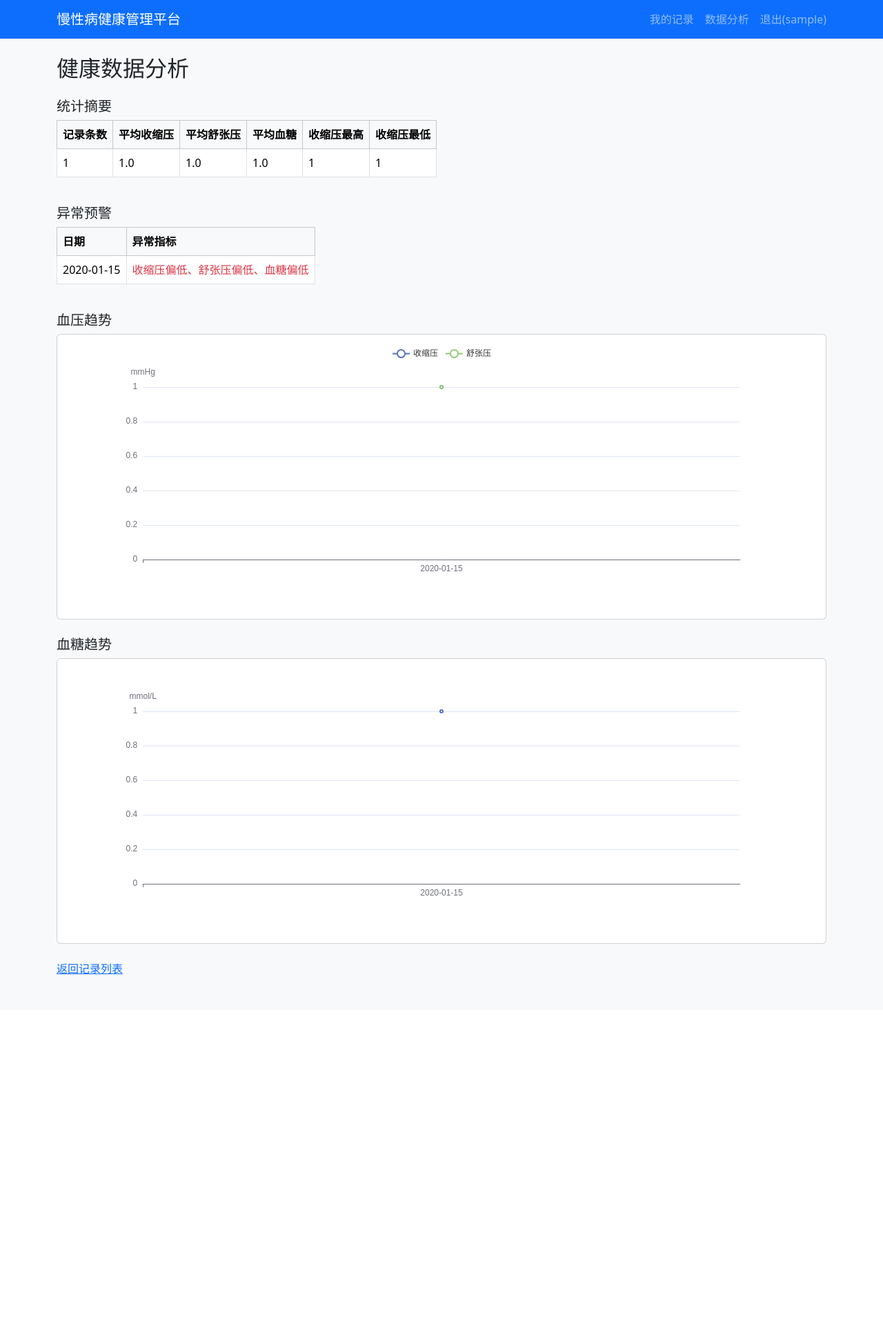
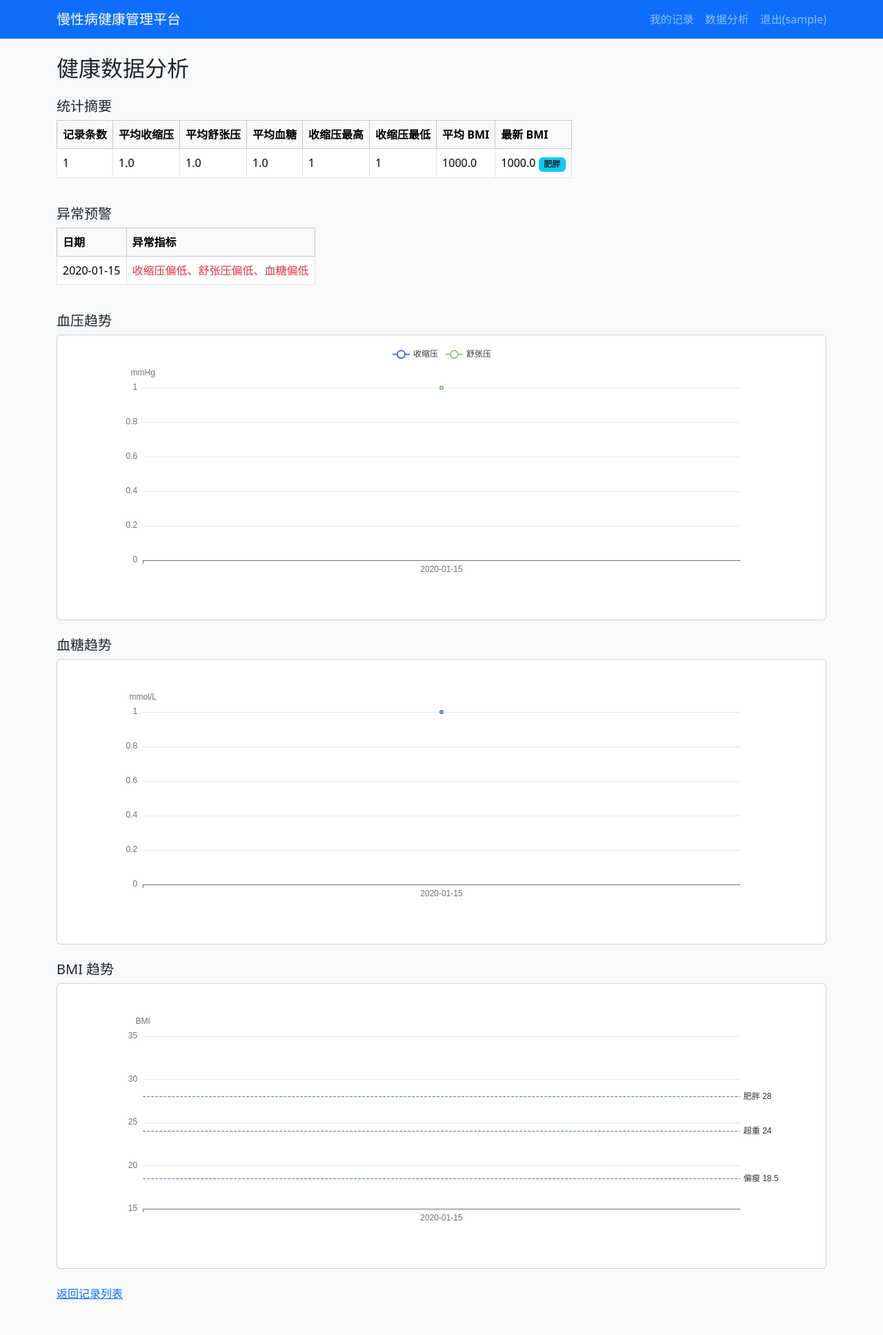
Before and after one commit to wsdbluo/Chronic-Disease-Health-Data-Management-and-Analysis-Platform, a Flask app: page /analysis in a window 1280 px wide. Shown: the whole page at 69% size. Before the commit the page ends 1412 px from the top, so only its background shows below. Run offline with Flask 3, Linux system fonts and the light colour scheme; a user stored in the database is signed in; tables that the repository leaves empty hold one stand-in row (values such as "Sample post"); some libraries are stand-ins or nearby versions.

Commit message:
feat: 新增身高字段与BMI趋势分析,支持新增记录默认回填上次数值

```diff
--- a/app/blueprints/records.py
+++ b/app/blueprints/records.py
@@ -1,4 +1,4 @@
-from datetime import datetime
+from datetime import datetime, date
 
 from flask import Blueprint, render_template, request, redirect, url_for, flash
 from flask_login import login_required, current_user
@@ -33,15 +33,18 @@ def parse_record_form(form):
         glucose = to_float(form.get("blood_glucose"))
         heart = to_int(form.get("heart_rate"))
         weight = to_float(form.get("weight"))
+        height = to_float(form.get("height"))
     except ValueError:
         return None, "数值格式不正确,请检查"
 
+    #范围校验
     ranges = [
         (systolic, "收缩压", 0, 300),
         (diastolic, "舒张压", 0, 200),
         (glucose, "血糖", 0, 50),
         (heart, "心率", 0, 300),
         (weight, "体重", 0, 500),
+        (height, "身高", 50, 300),
     ]
     for value, name, low, high in ranges:
         if value is not None and not (low < value < high):
@@ -54,14 +57,72 @@ def parse_record_form(form):
         "blood_glucose": glucose,
         "heart_rate": heart,
         "weight": weight,
+        "height": height,
         "note": form.get("note"),
     }
     return values, None
+
+
+# 新增记录时,这些指标会自动带出「上次填过的值」
+PREFILL_FIELDS = [
+    "systolic_bp",
+    "diastolic_bp",
+    "blood_glucose",
+    "heart_rate",
+    "weight",
+    "height",
+]
+
+
+def last_values(user_id):
+    """取该用户每个指标「最近一次填过的值」,用于新增记录时预填"""
+    prev = {name: None for name in PREFILL_FIELDS}
+    missing = set(PREFILL_FIELDS)
+
+    records = (
+        HealthRecord.query
+        .filter_by(user_id=user_id)
+        .order_by(HealthRecord.record_date.desc(), HealthRecord.id.desc())
+        .all()
+    )
+
+    for r in records:
+        for name in list(missing):
+            value = getattr(r, name)
+            if value is not None:
+                prev[name] = value
+                missing.discard(name)
+        if not missing:
+            break
+
+    return prev
+
 
 def average(values):
     """计算平均值,自动跳过空值"""
     vals = [v for v in values if v is not None]
     return round(sum(vals) / len(vals), 1) if vals else None
+
+
+
+def calc_bmi(weight, height):
+    """BMI = 体重(kg) / 身高(m)²;数据不全时返回 None"""
+    if not weight or not height:
+        return None
+    return round(weight / (height / 100) ** 2, 1)
+
+
+def bmi_level(bmi):
+    """按中国成人标准给出 BMI 等级"""
+    if bmi is None:
+        return None
+    if bmi < 18.5:
+        return "偏瘦"
+    if bmi < 24:
+        return "正常"
+    if bmi < 28:
+        return "超重"
+    return "肥胖"
 
 
 def check_alerts(record):
@@ -83,6 +144,7 @@ def check_alerts(record):
         elif record.blood_glucose < 3.9:
             alerts.append("血糖偏低")
     return alerts
+
 
 @records_bp.route("/records")
 @login_required         # ② 要求登录
@@ -114,7 +176,11 @@ def add_record():
         flash("记录添加成功!")
         return redirect(url_for("records.list_records"))
 
-    return render_template("records/add.html")
+    return render_template(
+        "records/add.html",
+        prev=last_values(current_user.id),
+        today=date.today().isoformat(),
+    )
 
 
 @records_bp.route("/records/<int:record_id>/edit", methods=["GET", "POST"])
@@ -136,6 +202,7 @@ def edit_record(record_id):
         record.blood_glucose = values["blood_glucose"]
         record.heart_rate = values["heart_rate"]
         record.weight = values["weight"]
+        record.height = values["height"]
         record.note = values["note"]
         db.session.commit()
         flash("记录已更新!")
@@ -171,9 +238,11 @@ def analysis():
     systolic = [r.systolic_bp for r in records]
     diastolic = [r.diastolic_bp for r in records]
     glucose = [r.blood_glucose for r in records]
+    bmi = [calc_bmi(r.weight, r.height) for r in records]      # ← 新增
 
     # 统计摘要
     systolic_valid = [v for v in systolic if v is not None]
+    bmi_valid = [v for v in bmi if v is not None]              # ← 新增
     stats = {
         "count": len(records),
         "avg_systolic": average(systolic),
@@ -181,6 +250,9 @@ def analysis():
         "avg_glucose": average(glucose),
         "max_systolic": max(systolic_valid) if systolic_valid else None,
         "min_systolic": min(systolic_valid) if systolic_valid else None,
+        "avg_bmi": average(bmi),                               # ← 新增
+        "last_bmi": bmi_valid[-1] if bmi_valid else None,      # ← 新增
+        "last_bmi_level": bmi_level(bmi_valid[-1]) if bmi_valid else None,   # ← 新增
     }
 
     # 异常预警:逐条检查
@@ -196,6 +268,7 @@ def analysis():
         systolic=systolic,
         diastolic=diastolic,
         glucose=glucose,
+        bmi=bmi,                                               # ← 新增
         stats=stats,
         alerts=alerts,
     )
--- a/app/models.py
+++ b/app/models.py
@@ -42,6 +42,7 @@ class HealthRecord(db.Model):
     blood_glucose = db.Column(db.Float)   # 血糖
     heart_rate = db.Column(db.Integer)    # 心率
     weight = db.Column(db.Float)          # 体重(kg)
+    height = db.Column(db.Float)          # 身高(cm)
     note = db.Column(db.String(255))      # 备注
     created_at = db.Column(db.DateTime, default=datetime.now)
 
--- a/app/templates/records/analysis.html
+++ b/app/templates/records/analysis.html
@@ -16,6 +16,8 @@
                 <th>平均血糖</th>
                 <th>收缩压最高</th>
                 <th>收缩压最低</th>
+                <th>平均 BMI</th>
+                <th>最新 BMI</th>
             </tr>
         </thead>
         <tbody>
@@ -26,6 +28,13 @@
                 <td>{{ stats.avg_glucose or "-" }}</td>
                 <td>{{ stats.max_systolic or "-" }}</td>
                 <td>{{ stats.min_systolic or "-" }}</td>
+                <td>{{ stats.avg_bmi or "-" }}</td>
+                <td>
+                    {{ stats.last_bmi or "-" }}
+                    {% if stats.last_bmi_level %}
+                    <span class="badge bg-info text-dark">{{ stats.last_bmi_level }}</span>
+                    {% endif %}
+                </td>
             </tr>
         </tbody>
     </table>
@@ -69,6 +78,12 @@
     </div>
 </div>
 
+<h5 class="mt-4">BMI 趋势</h5>
+<div class="card">
+    <div class="card-body">
+        <div id="bmiChart" style="width:100%;height:380px;"></div>
+    </div>
+</div>
 <p class="mt-4"><a href="{{ url_for('records.list_records') }}">返回记录列表</a></p>
 
 <script src="https://cdn.bootcdn.net/ajax/libs/echarts/5.5.0/echarts.min.js"></script>
@@ -77,6 +92,7 @@
     const systolic = {{ systolic | tojson }};
     const diastolic = {{ diastolic | tojson }};
     const glucose = {{ glucose | tojson }};
+    const bmi = {{ bmi | tojson }};
 
     const bpChart = echarts.init(document.getElementById('bpChart'));
     bpChart.setOption({
@@ -99,5 +115,30 @@
             { name: '血糖', type: 'line', data: glucose, smooth: true }
         ]
     });
+
+    const bmiChart = echarts.init(document.getElementById('bmiChart'));
+    bmiChart.setOption({
+        tooltip: { trigger: 'axis' },
+        xAxis: { type: 'category', data: dates },
+        yAxis: { type: 'value', name: 'BMI', min: 15, max: 35 },
+        series: [
+            {
+                name: 'BMI',
+                type: 'line',
+                data: bmi,
+                smooth: true,
+                connectNulls: true,
+                markLine: {
+                    silent: true,
+                    symbol: 'none',
+                    data: [
+                        { yAxis: 18.5, label: { formatter: '偏瘦 18.5' } },
+                        { yAxis: 24,   label: { formatter: '超重 24' } },
+                        { yAxis: 28,   label: { formatter: '肥胖 28' } }
+                    ]
+                }
+            }
+        ]
+    });
 </script>
 {% endblock %}
--- a/app/templates/records/edit.html
+++ b/app/templates/records/edit.html
@@ -33,6 +33,11 @@
                 <input type="number" step="0.1" name="weight" min="0" max="500" class="form-control" value="{{ record.weight or '' }}">
             </div>
             <div class="mb-3">
+                <label class="form-label">身高(cm)</label>
+                <input type="number" step="0.1" name="height" min="50" max="300"
+                       class="form-control" value="{{ record.height or '' }}">
+            </div>
+            <div class="mb-3">
                 <label class="form-label">备注</label>
                 <input type="text" name="note" class="form-control" value="{{ record.note or '' }}">
             </div>
--- a/app/templates/records/list.html
+++ b/app/templates/records/list.html
@@ -19,6 +19,7 @@
                 <th>血糖</th>
                 <th>心率</th>
                 <th>体重</th>
+                <th>身高</th>
                 <th>备注</th>
                 <th>操作</th>
             </tr>
@@ -32,6 +33,7 @@
                 <td>{{ r.blood_glucose or "-" }}</td>
                 <td>{{ r.heart_rate or "-" }}</td>
                 <td>{{ r.weight or "-" }}</td>
+                <td>{{ r.height or "-" }}</td>
                 <td>{{ r.note or "-" }}</td>
                 <td>
                     <a href="{{ url_for('records.edit_record', record_id=r.id) }}" class="btn btn-sm btn-outline-primary">编辑</a>
```
Also changed, not shown: app/templates/records/add.html (+10 -6 lines).
